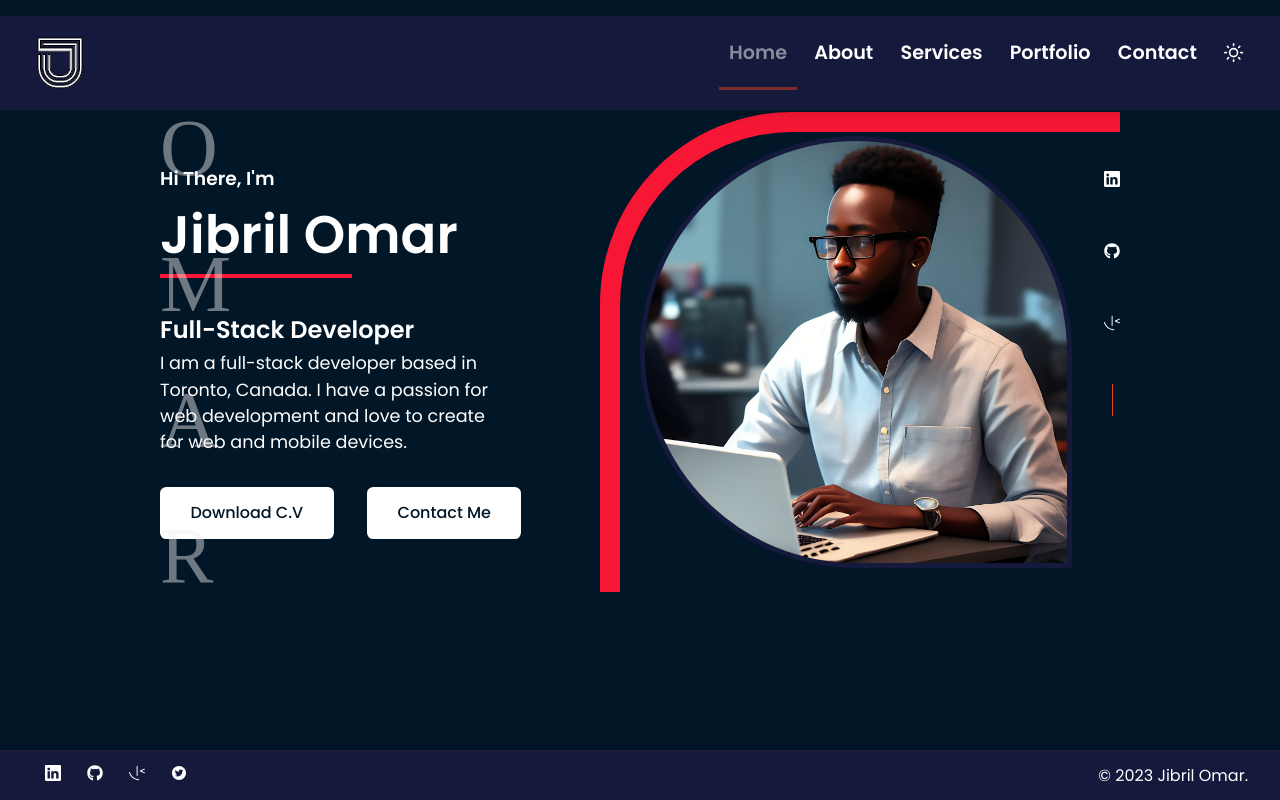
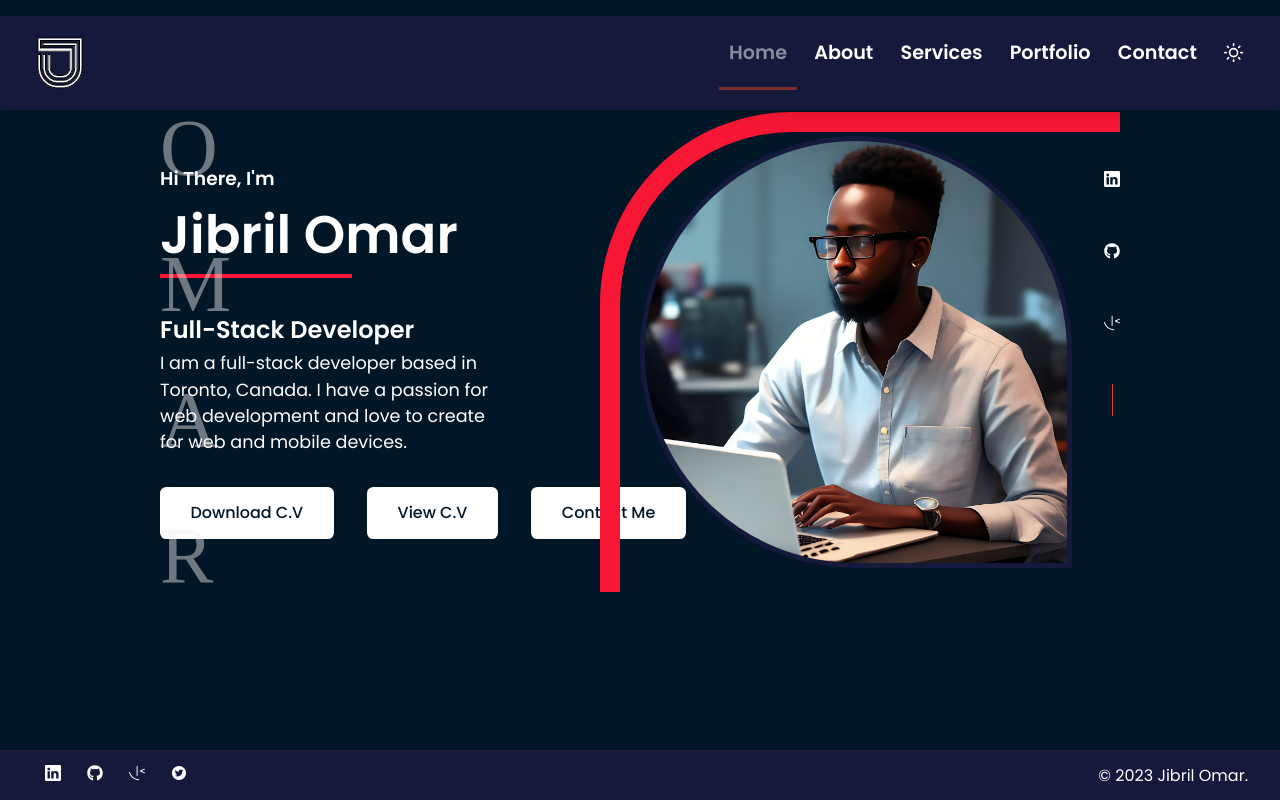
Before and after one commit to jibrilosman/portfolio-router, a React (Create React App) app: page / in a window 1280 px wide. Built offline with nearby package versions, Linux system fonts and the light colour scheme; a web font is replaced by a local one.

Commit message:
Update CTA.jsx

```diff
--- a/src/pages/home/CTA.jsx
+++ b/src/pages/home/CTA.jsx
@@ -1,11 +1,12 @@
 import React from 'react'
-import CV from '../../assets/MyC.V-2.pdf'
+import CV from '../../assets/JIBRIL_OMAR.pdf'
 import { NavLink } from 'react-router-dom'
 
 const CTA = () => {
   return (
     <div className='cta'>
         <a href={CV} download  className="btn">Download C.V</a>
+        <a href={CV}   className="btn"  rel="noreferrer" target={'_blank'}>View C.V</a>
         <NavLink to="/contact"  className="btn">Contact Me</NavLink>
     </div>
   )
```
